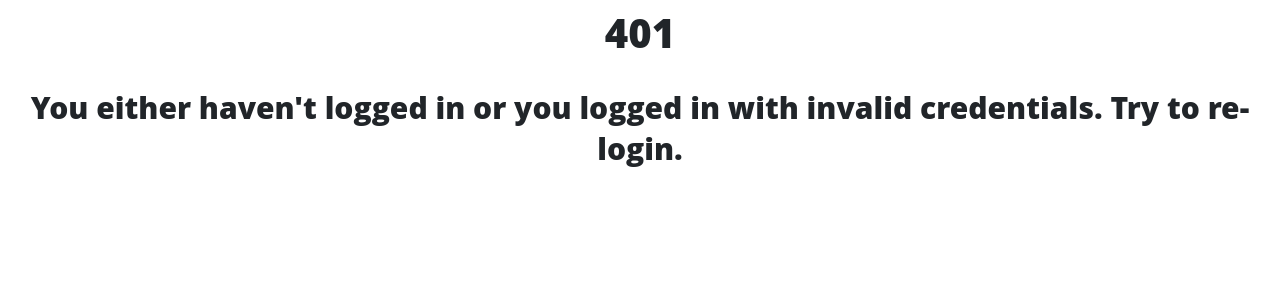
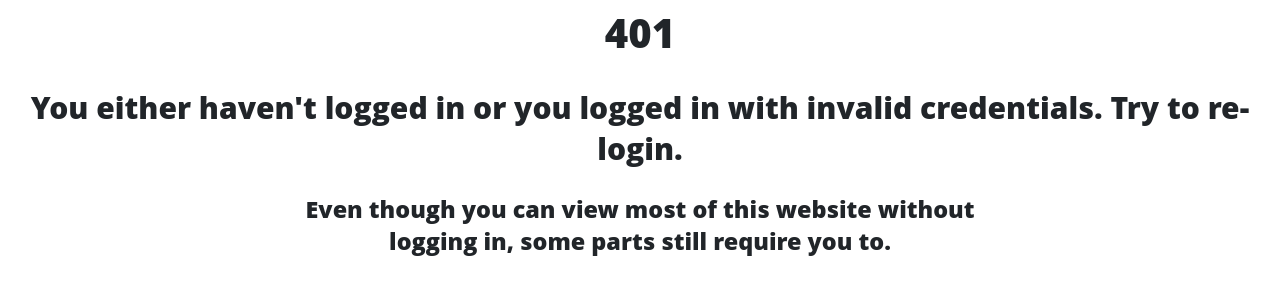
Before and after one commit to nj-nathanjiang/nathan-jiang-website, a Flask app: template templates/401.html in a window 1280 px wide. Shown: the part 248-548 px from the top of the page. Run offline with Flask 2, Linux system fonts and the light colour scheme; the template is opened without the code that fills it, so the values that code supplies are empty; some libraries are stand-ins or nearby versions.

Commit message:
Add Content to 404 and 401 pages

```diff
--- a/templates/401.html
+++ b/templates/401.html
@@ -9,6 +9,9 @@
     <div style="margin-top: 20%">
         <h1>401</h1>
         <h2>You either haven't logged in or you logged in with invalid credentials. Try to re-login.</h2>
+        <div style="margin-left: 20%; margin-right: 20%">
+            <h3>Even though you can view most of this website without logging in, some parts still require you to.</h3>
+        </div>
     </div>
 </body>
 </html>
--- a/templates/404.html
+++ b/templates/404.html
@@ -9,6 +9,9 @@
     <div style="margin-top: 20%">
         <h1>404</h1>
         <h2>This is not the page your were looking for. If you typed in this URL manually, check your spelling.</h2>
+        <div style="margin-left: 20%; margin-right: 20%">
+            <h3>Although this website has a lot of things on it, we don't have everything.</h3>
+        </div>
     </div>
 </body>
 </html>
```
